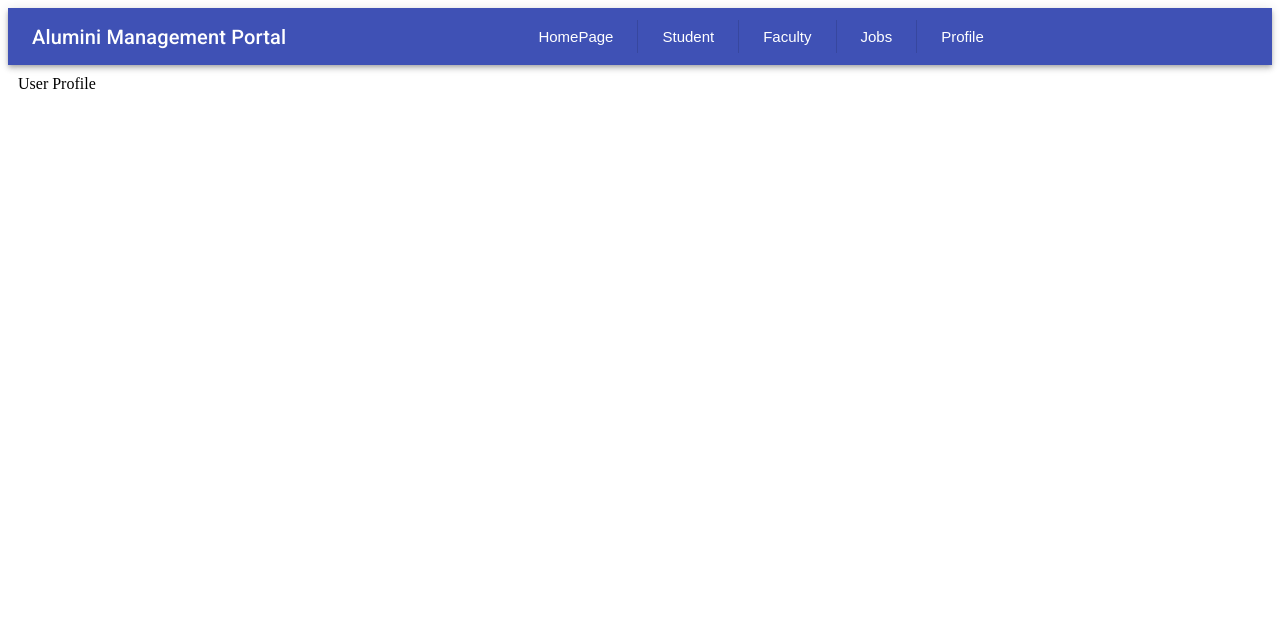
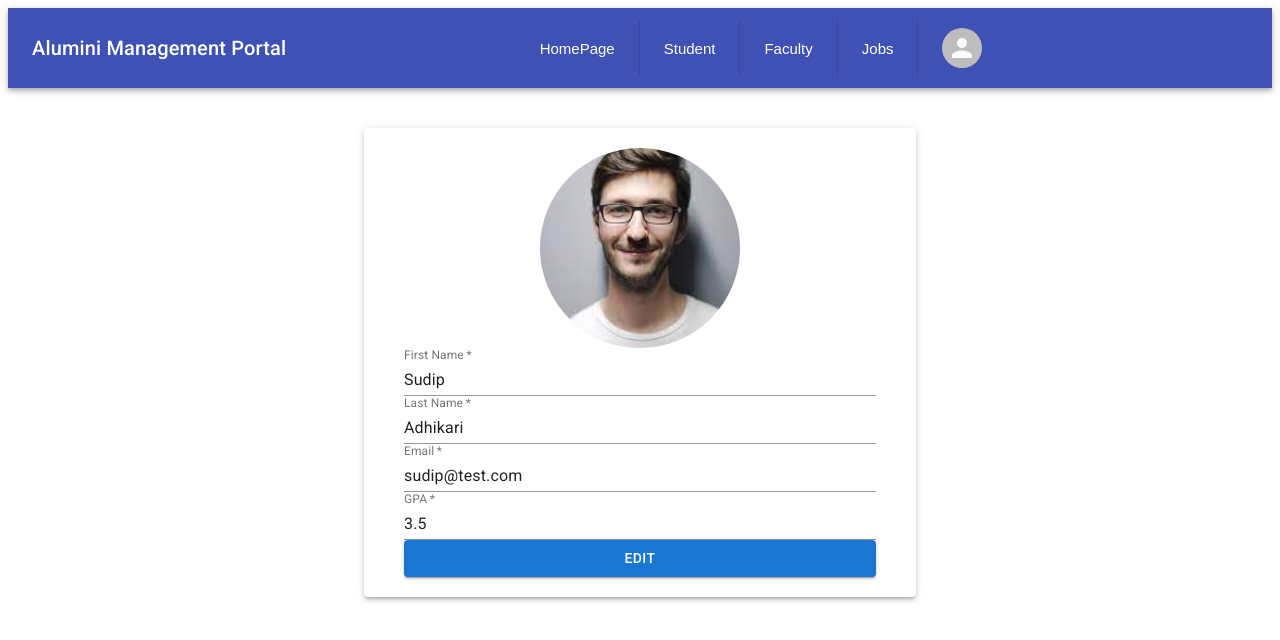
Before and after one commit to umur/waa-june-2022-final-project, a React (Create React App) app in the folder alumni_app/: page /Profile in a window 1280 px wide. Shown: the top 640 px of the page. Built offline with nearby package versions, Linux system fonts and the light colour scheme; no server answers.

Commit message:
profile components added

```diff
--- a/alumni_app/src/pages/dashboard/Header.js
+++ b/alumni_app/src/pages/dashboard/Header.js
@@ -2,6 +2,7 @@ import { Divider, List, makeStyles } from "@material-ui/core";
 import { ListItem, Stack } from "@mui/material";
 import React from "react";
 import { Link } from "react-router-dom";
+import ProfileMenu from "../profile/ProfileMenu";
 
 const useStyles = makeStyles((theme) => ({
   navlinks: {
@@ -23,23 +24,37 @@ const useStyles = makeStyles((theme) => ({
 export default function Header() {
   const classes = useStyles();
   return (
-
     <div className="">
       <Stack
         direction="row"
         divider={<Divider orientation="vertical" flexItem />}
         spacing={1}
       >
-        <ListItem> <Link to='/' className={classes.link}>HomePage</Link></ListItem>
-        <ListItem><Link to='/Students' className={classes.link}>Student</Link></ListItem>
-        <ListItem><Link to='/Faculties' className={classes.link}>Faculty</Link></ListItem>
-        <ListItem><Link to='/Jobs' className={classes.link}>Jobs</Link></ListItem>
-        <ListItem><Link to='/Profile' className={classes.link}>Profile</Link></ListItem>
-
+        <ListItem>
+          {" "}
+          <Link to="/" className={classes.link}>
+            HomePage
+          </Link>
+        </ListItem>
+        <ListItem>
+          <Link to="/Students" className={classes.link}>
+            Student
+          </Link>
+        </ListItem>
+        <ListItem>
+          <Link to="/Faculties" className={classes.link}>
+            Faculty
+          </Link>
+        </ListItem>
+        <ListItem>
+          <Link to="/Jobs" className={classes.link}>
+            Jobs
+          </Link>
+        </ListItem>
+        <ListItem>
+          <ProfileMenu />
+        </ListItem>
       </Stack>
-
-
-
     </div>
-  )
+  );
 }
--- /dev/null
+++ b/alumni_app/src/pages/dashboard/change-password/ChangePassword.js
@@ -0,0 +1,51 @@
+import React from "react";
+import { Container, TextField, Box, Grid } from "@material-ui/core";
+import Paper from "@mui/material/Paper";
+import Button from "@mui/material/Button";
+
+const ChangePassword = () => {
+  return (
+    <>
+      <Container maxWidth="sm">
+        <Paper elevation={3} className="profile-paper">
+          <TextField
+            required
+            id="currentPassword"
+            type="password"
+            label="Current Password"
+            fullWidth
+          />
+
+          {/* <TextField
+          id="outlined-password-input"
+          label="Password"
+          type="password"
+          autoComplete="current-password"
+          fullWidth
+        /> */}
+
+          <TextField
+            required
+            id="newPassword"
+            type="password"
+            label="New Password"
+            fullWidth
+          />
+
+          <TextField
+            required
+            id="confirmPasword"
+            label="Confirm Password"
+            fullWidth
+          />
+
+          <Button variant="contained" fullWidth>
+            Reset Password
+          </Button>
+        </Paper>
+      </Container>
+    </>
+  );
+};
+
+export default ChangePassword;
--- a/alumni_app/src/pages/profile/Profile.js
+++ b/alumni_app/src/pages/profile/Profile.js
@@ -1,9 +1,101 @@
-import React from 'react'
+import React from "react";
+import { Container, TextField, Box, Grid } from "@material-ui/core";
+import Avatar from "@mui/material/Avatar";
+import Paper from "@mui/material/Paper";
+import Button from "@mui/material/Button";
+
+import "./style.css";
+
+import axios from "axios";
+import { useState, useEffect } from "react";
 
 const Profile = () => {
+  let initialState = {
+    user: {
+      firstName: "Sudip",
+      lastName: "Adhikari",
+      email: "sudip@test.com",
+      gpa: 3.5,
+      lastLoggedInAt: "2022/6/17",
+      active: true,
+    },
+  };
+
+  const [userState, setUserState] = useState(initialState);
+
+  const fetchData = async () => {
+    let response = await axios.get("/todo");
+    setUserState((initialState.user = response.data));
+  };
+
+  useEffect(() => {
+    fetchData();
+  }, []);
+
+  const handleInputChange = () => {
+    console.log("form changed");
+  };
+
   return (
-    <div>User Profile</div>
-  )
-}
+    <>
+      <Container maxWidth="sm">
+        <Paper elevation={3} className="profile-paper">
+          <Grid item xs={12} alignContent="center" className="profile-img">
+            <Avatar
+              alt="User Profile"
+              src="/images/profile-imagejpg.jpg"
+              sx={{ width: 200, height: 200 }}
+            />
+          </Grid>
+
+          <TextField
+            required
+            id="firstname"
+            label="First Name"
+            defaultValue={userState.user.firstName}
+            fullWidth
+          />
+
+          {/* <TextField
+            id="outlined-password-input"
+            label="Password"
+            type="password"
+            autoComplete="current-password"
+            fullWidth
+          /> */}
+
+          <TextField
+            required
+            id="lastname"
+            label="Last Name"
+            defaultValue={userState.user.lastName}
+            fullWidth
+          />
+
+          <TextField
+            required
+            id="email"
+            label="Email"
+            defaultValue={userState.user.email}
+            fullWidth
+          />
+
+          <TextField
+            required
+            id="gpa"
+            label="GPA"
+            type="number"
+            defaultValue={userState.user.gpa}
+            fullWidth
+          />
+
+          <Button variant="contained" fullWidth>
+            Edit
+          </Button>
+        </Paper>
+      </Container>
+    </>
+  );
+};
 
 export default Profile;
--- /dev/null
+++ b/alumni_app/src/pages/profile/ProfileMenu.js
@@ -0,0 +1,57 @@
+import * as React from "react";
+import Menu from "@mui/material/Menu";
+import MenuItem from "@mui/material/MenuItem";
+import { Avatar } from "@material-ui/core";
+import { Link, useNavigate } from "react-router-dom";
+
+export default function ProfileMenu() {
+  const [anchorEl, setAnchorEl] = React.useState(null);
+  const open = Boolean(anchorEl);
+  const navigate = useNavigate();
+  const handleClick = (event) => {
+    setAnchorEl(event.currentTarget);
+  };
+  const handleClose = () => {
+    setAnchorEl(null);
+  };
+
+  const handleEditProfile = () => {
+    navigate("/Profile");
+  };
+
+  const handleChangePassword = () => {
+    navigate("/reset-password");
+  };
+
+  const handleLogout = () => {};
+
+  return (
+    <div>
+      <Avatar
+        alt="Profile image not"
+        src=""
+        onClick={handleClick}
+        sx={{ width: 30, height: 30 }}
+      />
+      <Menu
+        id="basic-menu"
+        anchorEl={anchorEl}
+        open={open}
+        onClose={handleClose}
+        MenuListProps={{
+          "aria-labelledby": "basic-button",
+        }}
+      >
+        <MenuItem
+          onClick={handleEditProfile}
+          LinkComponent={Link}
+          href="/Profile"
+        >
+          Edit Profile
+        </MenuItem>
+        <MenuItem onClick={handleChangePassword}>Change Password</MenuItem>
+        <MenuItem onClick={handleLogout}>Logout</MenuItem>
+      </Menu>
+    </div>
+  );
+}
--- /dev/null
+++ b/alumni_app/src/pages/profile/style.css
@@ -0,0 +1,10 @@
+.profile-img {
+    display: flex;
+    justify-content: center;
+
+}
+
+.profile-paper {
+    padding: 20px 40px;
+    margin-top: 40px;
+}
--- a/alumni_app/src/setup/routes-manager/RouteApp.js
+++ b/alumni_app/src/setup/routes-manager/RouteApp.js
@@ -1,22 +1,22 @@
 import React from "react";
 import { Route, Routes } from "react-router";
+import ChangePassword from "../../pages/dashboard/change-password/ChangePassword";
 import HomePage from "../../pages/dashboard/HomePage";
 import FacultyList from "../../pages/faculty/FacultyList";
 import Profile from "../../pages/profile/Profile";
 import StudentList from "../../pages/student/StudentList";
 
-
 export default function RouteApp() {
-    return (
-        <>
-            <Routes>
-                <Route path='/' element={<HomePage />}></Route>
-                <Route path='/Students' element={<StudentList />}></Route>
-                <Route path='/Faculties' element={<FacultyList />}></Route>
-                <Route path='/Jobs' element={<HomePage />}></Route>
-                <Route path='/Profile' element={<Profile/>}></Route>
-
-            </Routes>
-        </>
-    )
+  return (
+    <>
+      <Routes>
+        <Route path="/" element={<HomePage />}></Route>
+        <Route path="/Students" element={<StudentList />}></Route>
+        <Route path="/Faculties" element={<FacultyList />}></Route>
+        <Route path="/Jobs" element={<HomePage />}></Route>
+        <Route path="/Profile" element={<Profile />}></Route>
+        <Route path="/reset-password" element={<ChangePassword />}></Route>
+      </Routes>
+    </>
+  );
 }
```
Also changed, not shown: alumni_app/public/images/profile-imagejpg.jpg (added).
